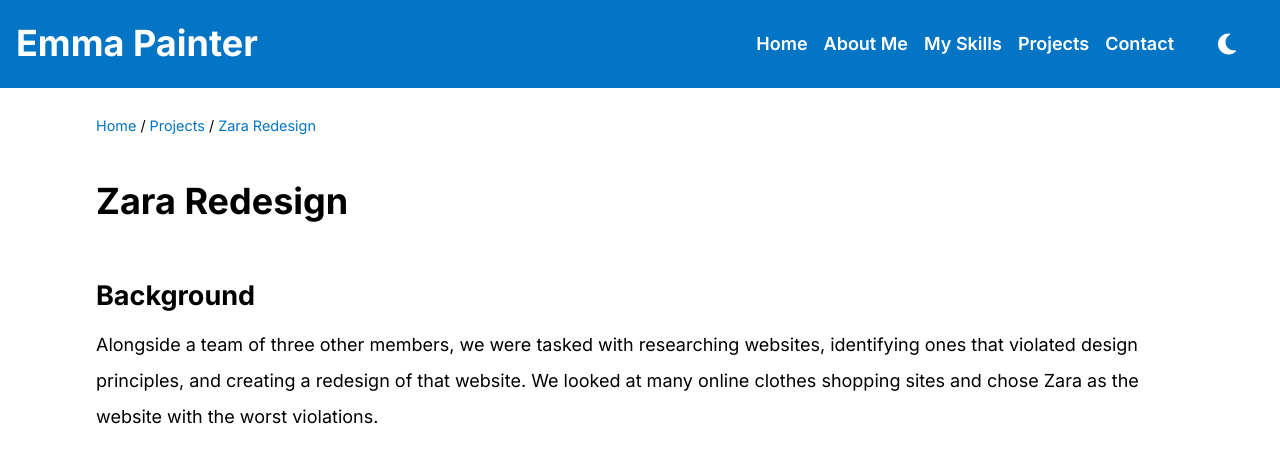
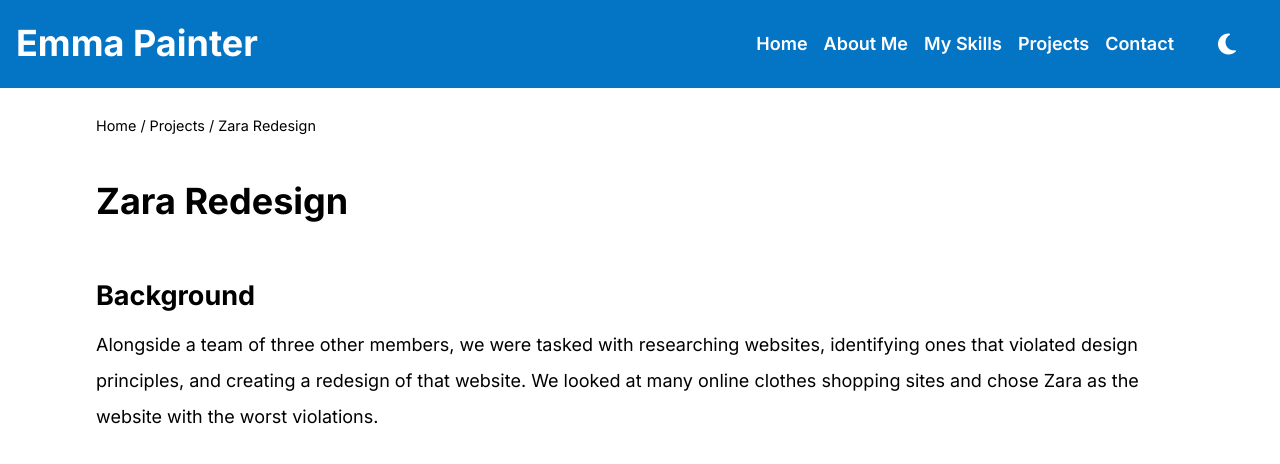
Before and after one commit to emma-painter0/portfolio, a plain HTML site: page zaraRedesign.html in a window 1280 px wide. Shown: the top 464 px of the page. Drawn offline with Linux system fonts and the light colour scheme.

Commit message:
fix breadcrumb color

```diff
--- a/css/style.css
+++ b/css/style.css
@@ -409,6 +409,10 @@ body.dark .card {
     margin-bottom: 0.5rem;
 }
 
+.breadcrumb a {
+    color: var(--on-bg);
+}
+
 .before-after {
     display: grid;
     grid-template-columns: repeat(2, 1fr);
```
